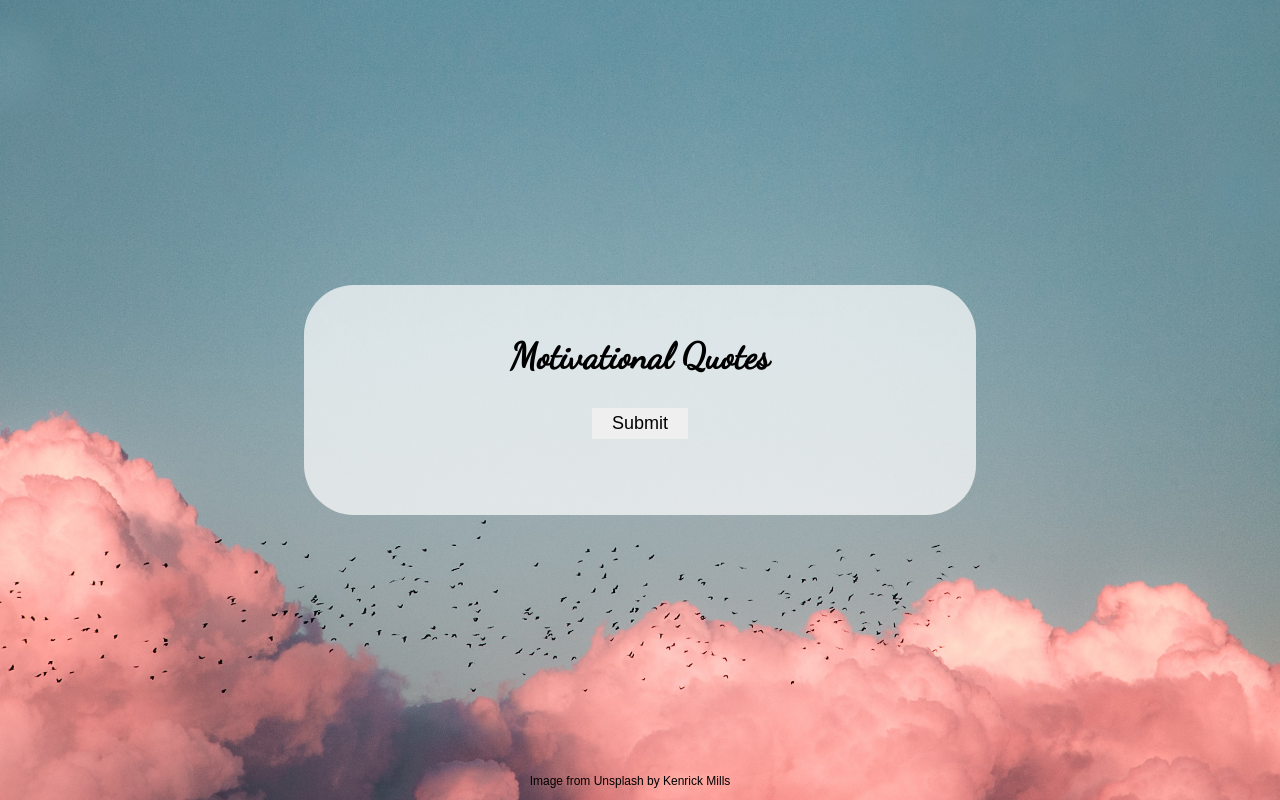
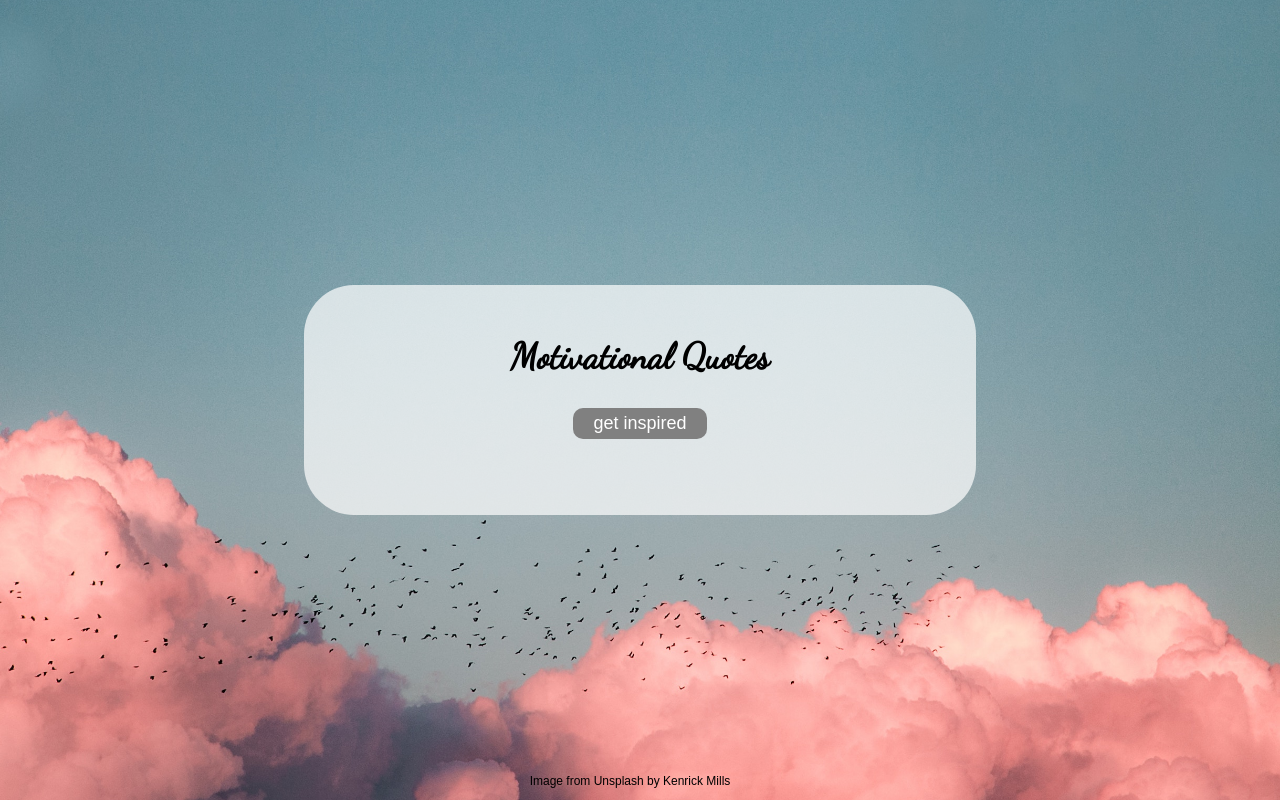
Before and after one commit to bcht201/Assessment1, a website: page public/index.html in a window 1280 px wide. Drawn offline with nearby package versions, Linux system fonts and the light colour scheme.

Commit message:
Button curved, grey background, white text and new text

```diff
--- a/public/index.html
+++ b/public/index.html
@@ -18,7 +18,7 @@
     <section>
       <h2 id="text">Motivational Quotes</h2>
       <form>
-        <input type="submit" />
+        <input type="submit" value="get inspired">
       </form>
       <h1 id="text"></h1>
     </section>
--- a/public/style.css
+++ b/public/style.css
@@ -41,8 +41,12 @@ p {
   padding-right: 20px;
 }
 
+/* Added border-radius to curve edges, grey background colour and white text color */
 form > input {
   font-size: 18px;
   padding: 5px 20px;
   border: none;
+  border-radius: 10px;
+  background-color: grey;
+  color: white;
 }
```
